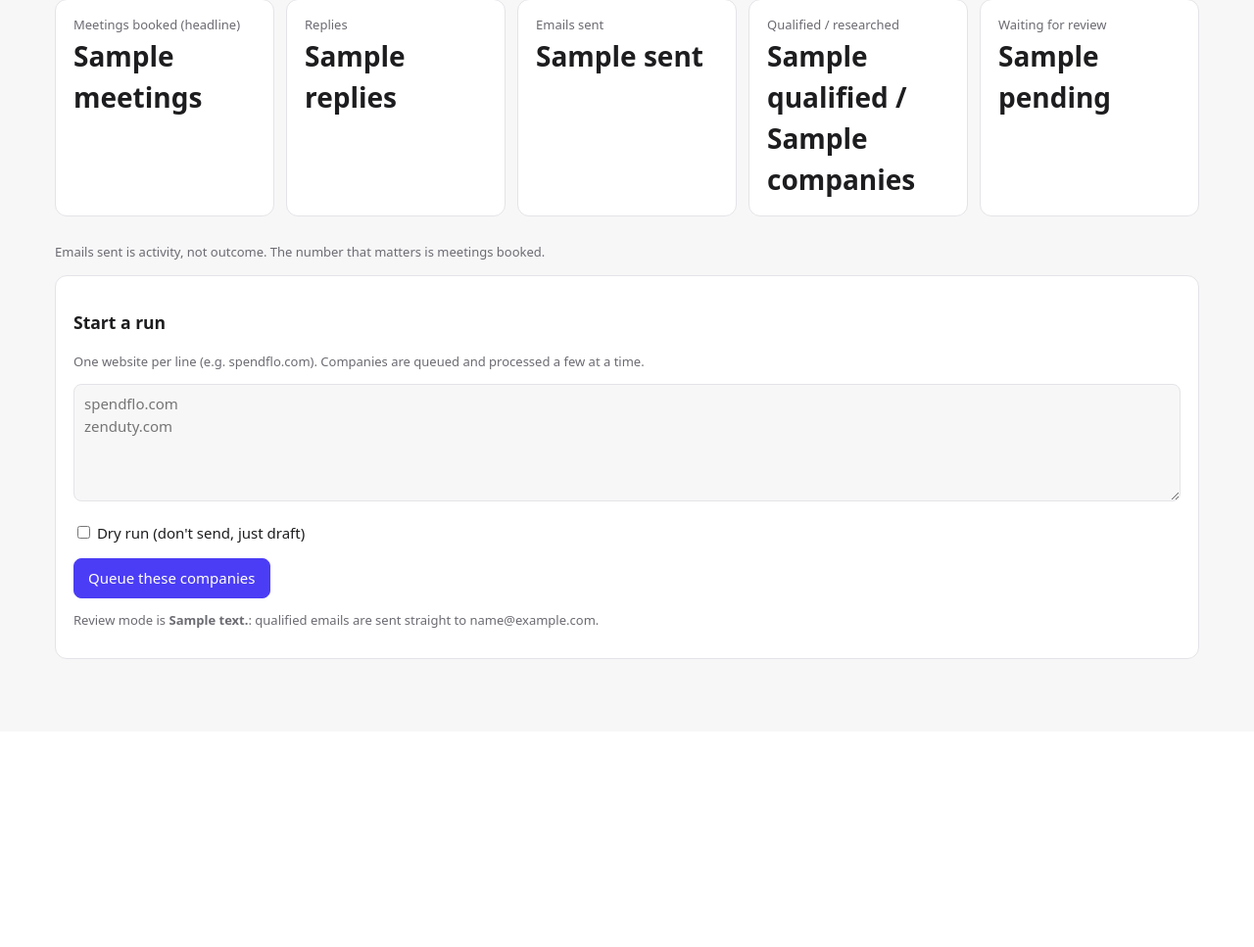
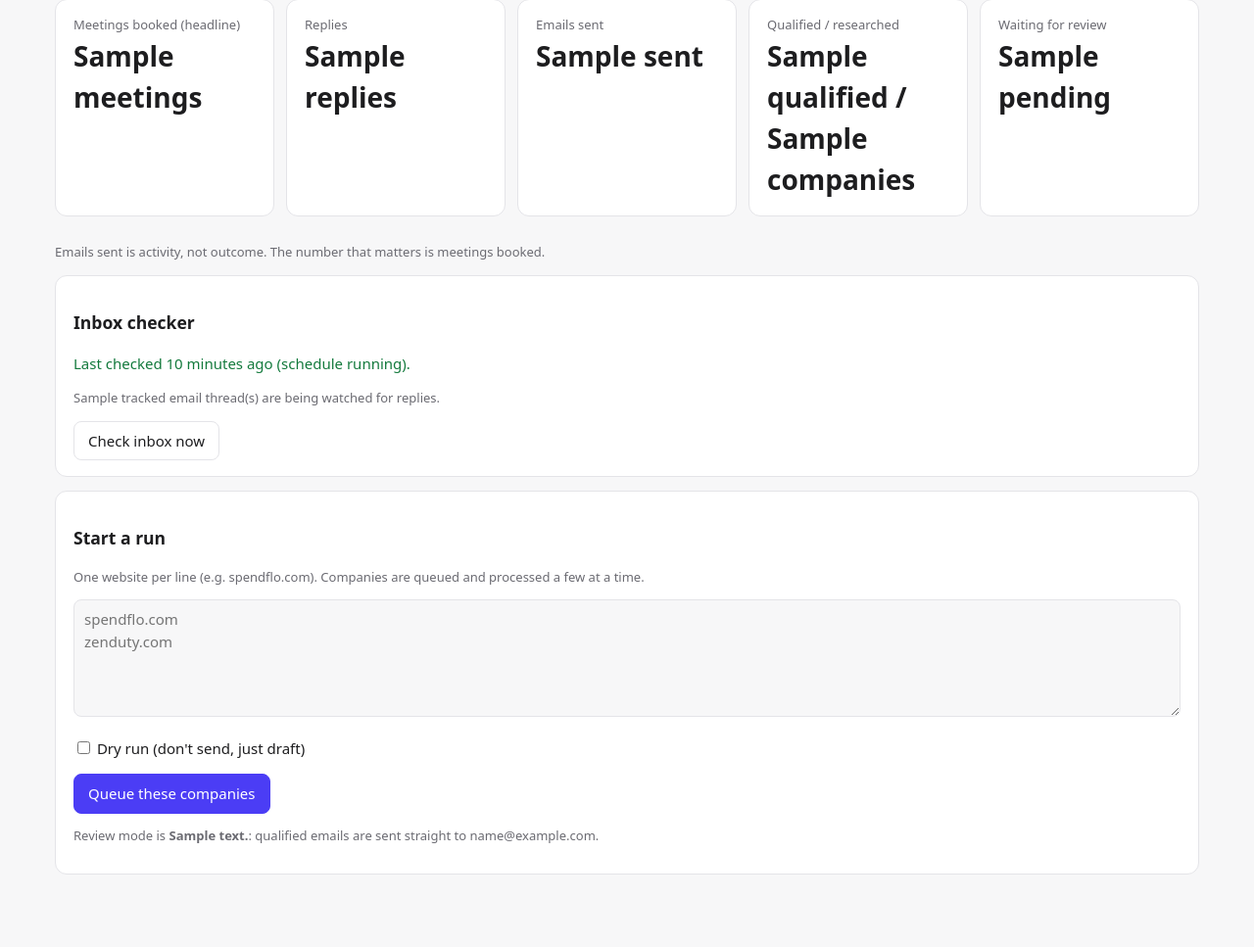
Before and after one commit to Anusha-Karwa/Sprinto, a FastAPI app: template web/templates/home.html in a window 1280 px wide. Shown: the part 169-1136 px from the top of the page at 98% size. Before the commit the page ends 842 px from the top, so only its background shows below. Run offline with FastAPI, Linux system fonts and the light colour scheme; the template is opened without the code that fills it: most values are stand-ins (such as "Sample title", 1, 10 or a date in 2020); some libraries are stand-ins or nearby versions.

Commit message:
Overview: inbox-checker heartbeat (stale-schedule warning) + 'Check inbox now' button
Co-Authored-By: Claude Opus 5.5 <noreply@anthropic.com>
Claude-Session: https://claude.ai/code/session_01DPmAUWDjQVK6E4n4onuWWd

```diff
--- a/web/main.py
+++ b/web/main.py
@@ -19,7 +19,7 @@ from fastapi.responses import HTMLResponse, JSONResponse, RedirectResponse
 from fastapi.security import HTTPBasic, HTTPBasicCredentials
 from fastapi.templating import Jinja2Templates
 
-from agent.config import feedback_cfg, settings
+from agent.config import feedback_cfg, outreach_cfg, settings
 from agent.db import connect, migrate
 
 app = FastAPI(title="Sprinto Outbound", docs_url=None, redoc_url=None)
@@ -105,7 +105,23 @@ def home(request: Request, user: str = Depends(require_login), conn=Depends(db))
          "companies": one("SELECT count(*) n FROM companies WHERE status NOT IN ('queued','processing')"),
          "qualified": one("SELECT count(DISTINCT company_id) n FROM verdicts WHERE verdict IN ('QUALIFIED','QUALIFIED_FLAGGED')"),
          "pending": one("SELECT count(*) n FROM drafts WHERE status IN ('pending_review','needs_human_edit')")}
-    return page(request, "home.html", "home", k=k, review_mode=settings().review_mode)
+    hb = conn.execute("SELECT EXTRACT(EPOCH FROM now() - ticked_at)/60 AS mins FROM worker_heartbeats WHERE worker='sequence1'").fetchone()
+    mins = round(float(hb["mins"])) if hb else None
+    stale = outreach_cfg()["gates"]["worker_stale_minutes"]
+    tracked = one("SELECT count(*) n FROM outreach_threads WHERE status='active' AND gmail_thread_id IS NOT NULL")
+    return page(request, "home.html", "home", k=k, review_mode=settings().review_mode, worker_mins=mins,
+                worker_stale=(mins is None or mins > stale), stale_limit=stale, tracked=tracked)
+
+
+@app.post("/check-inbox")
+def check_inbox(user: str = Depends(require_login), conn=Depends(db)):
+    from outreach.worker import run_once
+    rep = run_once(conn)
+    done = [f"{gid}: {what}" for gid, what in rep["processed"]]
+    msg = (f"Inbox checked. {len(done)} new repl{'y' if len(done) == 1 else 'ies'} handled"
+           + (": " + "; ".join(r for _, r in rep["processed"]) if done else "") +
+           (f". Closed for no reply: {len(rep['closed_no_reply'])}" if rep["closed_no_reply"] else "") + ".")
+    return RedirectResponse(f"/?msg={msg}", status_code=303)
 
 
 @app.post("/runs")
--- a/web/templates/home.html
+++ b/web/templates/home.html
@@ -9,6 +9,14 @@
 </div>
 <p class="muted small">Emails sent is activity, not outcome. The number that matters is meetings booked.</p>
 <div class="card">
+  <h3>Inbox checker</h3>
+  {% if worker_mins is none %}<p class="FAILED">The inbox has never been checked. Is the schedule (cron-job.org) set up?</p>
+  {% elif worker_stale %}<p class="FAILED">Last checked {{ worker_mins }} minutes ago — more than {{ stale_limit }}. The schedule may have stopped.</p>
+  {% else %}<p class="ok">Last checked {{ worker_mins }} minute{{ '' if worker_mins == 1 else 's' }} ago (schedule running).</p>{% endif %}
+  <p class="small muted">{{ tracked }} email thread(s) are being watched for replies.</p>
+  <form method="post" action="/check-inbox"><button>Check inbox now</button></form>
+</div>
+<div class="card">
   <h3>Start a run</h3>
   <form method="post" action="/runs">
     <p class="small muted">One website per line (e.g. spendflo.com). Companies are queued and processed a few at a time.</p>
```
Also changed, not shown: tests/test_web.py (+11 -0 lines).
